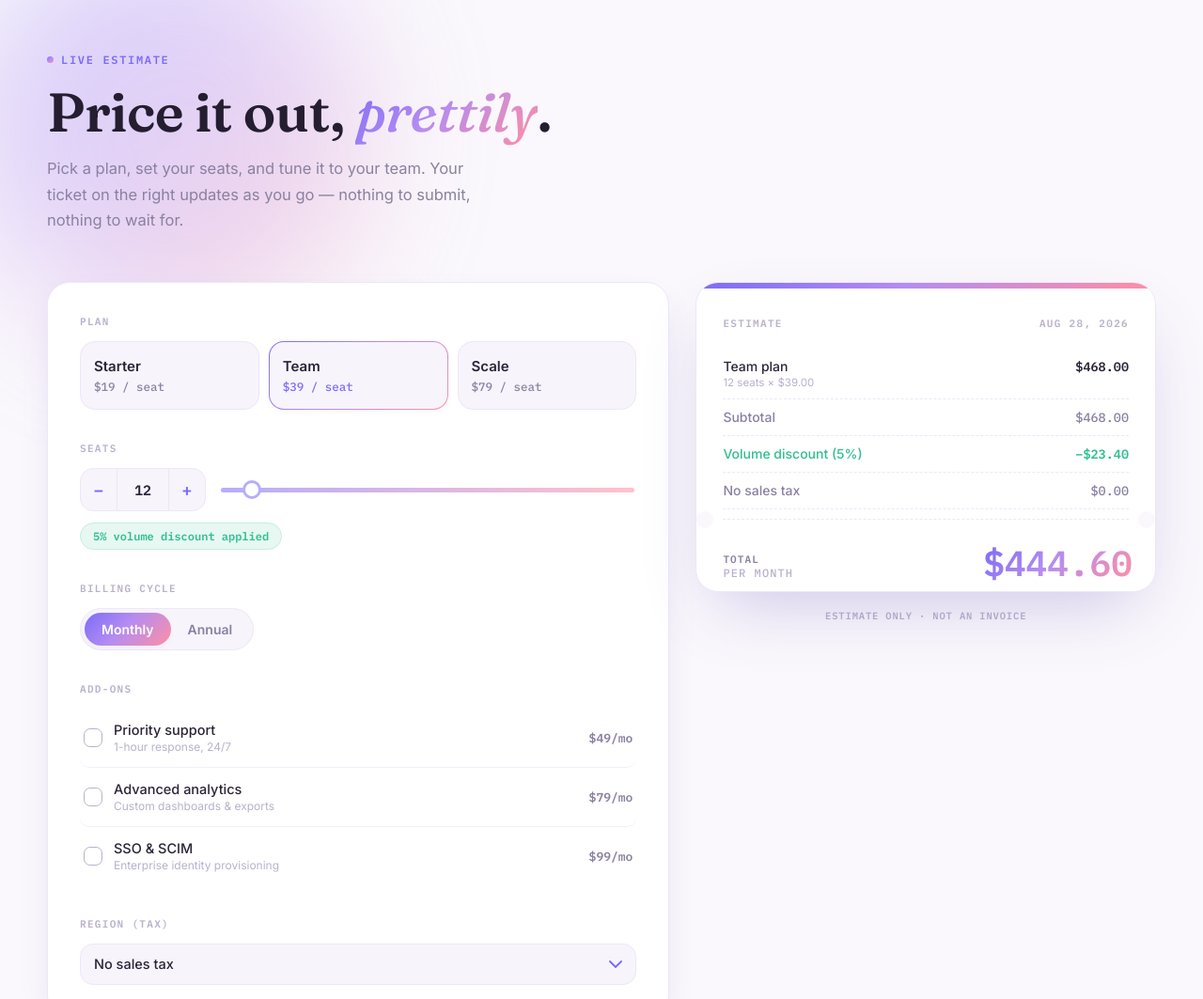
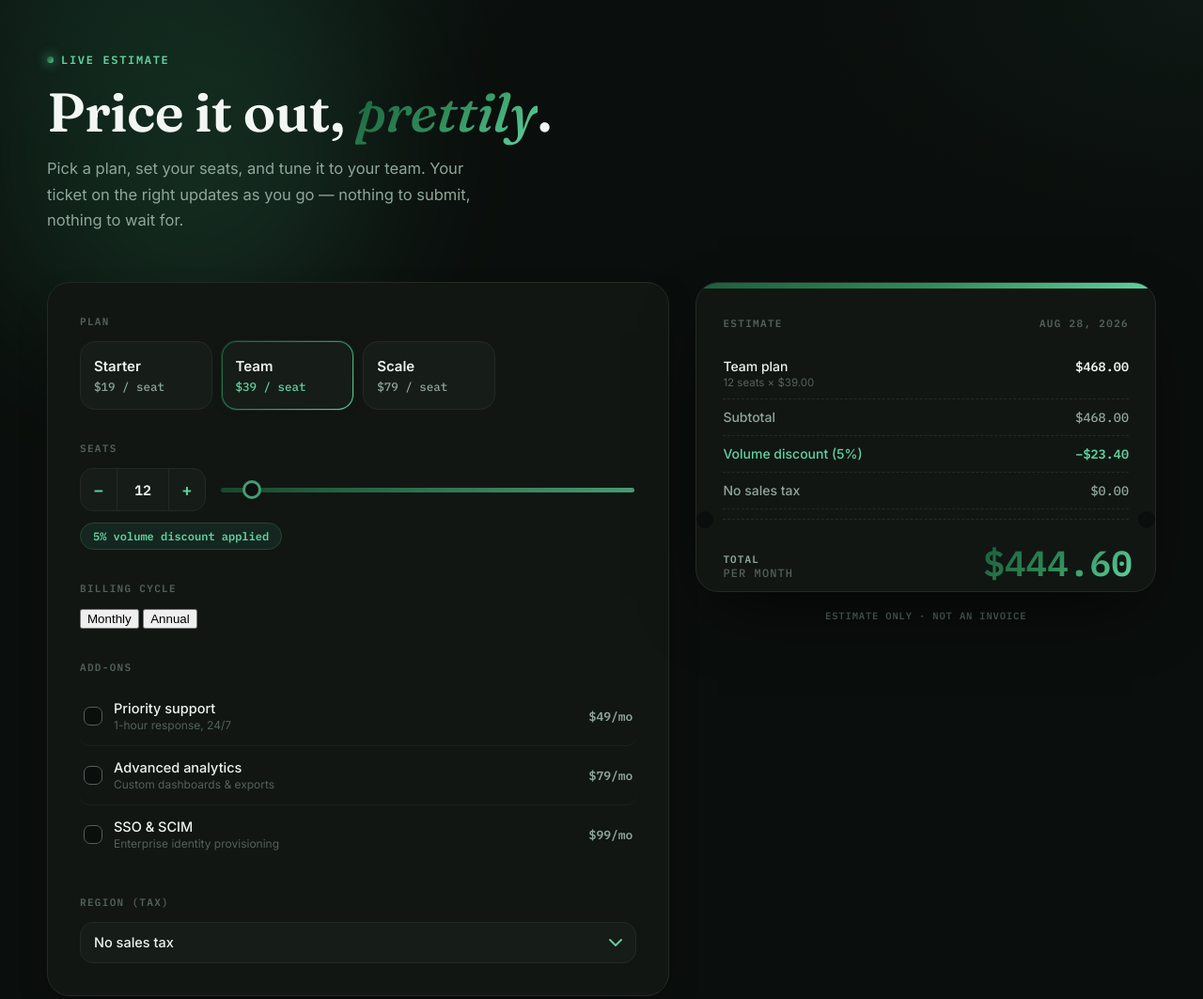
Before and after one commit to MinhaNawaz/Pricing-Calculator, a plain HTML site: page index.html in a window 1280 px wide. Shown: the top 1063 px of the page at 94% size. Drawn offline with Linux system fonts and the light colour scheme.

Commit message:
Update style.css

```diff
--- a/style.css
+++ b/style.css
@@ -1,30 +1,31 @@
 :root{
-  --bg:#FAF8FC;
-  --bg-2:#F3EFFA;
-  --card:#FFFFFF;
-  --card-2:#F7F4FC;
-  --line:#EDE7F7;
-  --line-soft:#F3EEFA;
-  --text:#2B2438;
-  --muted:#8A81A0;
-  --muted-2:#B9B1CC;
-  --violet:#7C6CF6;
-  --violet-soft:#EFEBFE;
-  --coral:#FF8FA3;
-  --coral-soft:#FFEDF1;
-  --mint:#2FBF91;
-  --mint-soft:#E6F8F1;
-  --gradient:linear-gradient(135deg, #7C6CF6 0%, #B48CF2 45%, #FF8FA3 100%);
-  --shadow-sm:0 2px 10px -4px rgba(80,60,140,.10);
-  --shadow-md:0 16px 40px -18px rgba(90,66,180,.28);
-  --shadow-lg:0 30px 70px -24px rgba(90,66,180,.30);
+  --bg:#0A0E0C;
+  --bg-2:#0D1210;
+  --card:#111613;
+  --card-2:#161C18;
+  --line:#232A25;
+  --line-soft:#1B211D;
+  --text:#EDF3EF;
+  --muted:#8FA69B;
+  --muted-2:#526158;
+  --sea:#2E8B57;
+  --sea-light:#5FD3A0;
+  --sea-soft:#152620;
+  --sea-deep:#1B5E3C;
+  --gradient:linear-gradient(135deg, #1B5E3C 0%, #2E8B57 50%, #5FD3A0 100%);
+  --shadow-sm:0 2px 10px -4px rgba(0,0,0,.5);
+  --shadow-md:0 16px 40px -18px rgba(0,0,0,.65);
+  --shadow-lg:0 30px 70px -24px rgba(0,0,0,.75);
 }
 
 *{ box-sizing:border-box; }
 html{ -webkit-font-smoothing:antialiased; }
 body{
   margin:0;
-  background:var(--bg);
+  background:
+    radial-gradient(900px 500px at 10% -10%, #10201A 0%, transparent 55%),
+    radial-gradient(800px 450px at 100% 0%, #0E1814 0%, transparent 55%),
+    var(--bg);
   color:var(--text);
   font-family:'Inter', sans-serif;
   min-height:100vh;
@@ -45,8 +46,8 @@ header{ margin-bottom:52px; position:relative; }
   width:420px; height:420px;
   background:var(--gradient);
   border-radius:50%;
-  filter:blur(70px);
-  opacity:.35;
+  filter:blur(90px);
+  opacity:.22;
   z-index:-1;
   pointer-events:none;
 }
@@ -54,11 +55,12 @@ header{ margin-bottom:52px; position:relative; }
   display:flex; align-items:center; gap:8px;
   font-family:'IBM Plex Mono', monospace;
   font-size:12px; letter-spacing:.14em; text-transform:uppercase;
-  color:var(--violet); font-weight:600; margin-bottom:18px;
+  color:var(--sea-light); font-weight:600; margin-bottom:18px;
 }
 .eyebrow::before{
   content:''; width:7px; height:7px; border-radius:50%;
   background:var(--gradient);
+  box-shadow:0 0 12px 1px rgba(95,211,160,.6);
 }
 h1{
   font-family:'Fraunces', serif;
@@ -68,7 +70,7 @@ h1{
   margin:0 0 16px;
   letter-spacing:-.01em;
   max-width:14ch;
-  color:#241E30;
+  color:#F3F7F4;
 }
 h1 em{
   font-style:italic;
@@ -116,11 +118,14 @@ header p{
 }
 .section-label:not(:first-child){ margin-top:34px; }
 
-/* ---------- Plan tabs ---------- */
+/* ---------- Product tabs ---------- */
 .plans{
   display:grid;
-  grid-template-columns:repeat(3, 1fr);
+  grid-template-columns:repeat(4, 1fr);
   gap:10px;
+}
+@media (max-width:560px){
+  .plans{ grid-template-columns:repeat(2, 1fr); }
 }
 .plan-btn{
   background:var(--card-2);
@@ -133,23 +138,23 @@ header p{
   font-family:inherit;
   transition:border-color .15s ease, background .15s ease, transform .1s ease, box-shadow .15s ease;
 }
-.plan-btn:hover{ border-color:#DCD0F7; transform:translateY(-1px); }
+.plan-btn:hover{ border-color:#2E4438; transform:translateY(-1px); }
 .plan-btn:active{ transform:translateY(0px); }
 .plan-btn.active{
   border-color:transparent;
   background:linear-gradient(var(--card-2), var(--card-2)) padding-box,
              var(--gradient) border-box;
   border:1.5px solid transparent;
-  box-shadow:var(--shadow-sm);
+  box-shadow:0 0 0 1px rgba(95,211,160,.15), var(--shadow-sm);
 }
 .plan-btn .pname{ font-weight:600; font-size:15px; display:block; margin-bottom:4px; }
 .plan-btn .pprice{
   font-family:'IBM Plex Mono', monospace;
   font-size:12.5px; color:var(--muted); font-weight:500;
 }
-.plan-btn.active .pprice{ color:var(--violet); }
+.plan-btn.active .pprice{ color:var(--sea-light); }
 
-/* ---------- Seats ---------- */
+/* ---------- Quantity ---------- */
 .seat-row{
   display:flex; align-items:center; gap:14px;
 }
@@ -164,14 +169,14 @@ header p{
   width:38px; height:44px;
   background:transparent;
   border:none;
-  color:var(--violet);
+  color:var(--sea-light);
   font-size:18px;
   font-weight:600;
   cursor:pointer;
   font-family:'IBM Plex Mono', monospace;
   transition:background .15s ease;
 }
-.stepper button:hover{ background:var(--violet-soft); }
+.stepper button:hover{ background:var(--sea-soft); }
 .stepper input{
   width:56px; height:44px;
   text-align:center;
@@ -184,32 +189,32 @@ header p{
   font-size:15px;
   font-weight:600;
 }
-.stepper input:focus{ outline:none; background:var(--violet-soft); }
+.stepper input:focus{ outline:none; background:var(--sea-soft); }
 
 input[type="range"]{
   flex:1;
   -webkit-appearance:none;
   height:5px;
-  background:linear-gradient(90deg, var(--violet), var(--coral));
+  background:linear-gradient(90deg, var(--sea-deep), var(--sea-light));
   border-radius:3px;
   outline:none;
-  opacity:.55;
+  opacity:.7;
 }
 input[type="range"]::-webkit-slider-thumb{
   -webkit-appearance:none;
   width:20px; height:20px;
   border-radius:50%;
-  background:#fff;
+  background:#0A0E0C;
   cursor:pointer;
-  border:3px solid var(--violet);
+  border:3px solid var(--sea-light);
   box-shadow:var(--shadow-sm);
 }
 input[type="range"]::-moz-range-thumb{
   width:20px; height:20px; border-radius:50%;
-  background:#fff; cursor:pointer;
-  border:3px solid var(--violet); box-shadow:var(--shadow-sm);
+  background:#0A0E0C; cursor:pointer;
+  border:3px solid var(--sea-light); box-shadow:var(--shadow-sm);
 }
-:focus-visible{ outline:2px solid var(--violet); outline-offset:2px; }
+:focus-visible{ outline:2px solid var(--sea-light); outline-offset:2px; }
 
 .volume-badge{
   margin-top:12px;
@@ -217,9 +222,9 @@ input[type="range"]::-moz-range-thumb{
   font-family:'IBM Plex Mono', monospace;
   font-size:12px;
   font-weight:600;
-  color:var(--mint);
-  background:var(--mint-soft);
-  border:1px solid #C7EDDD;
+  color:var(--sea-light);
+  background:var(--sea-soft);
+  border:1px solid #234636;
   padding:6px 13px;
   border-radius:100px;
   opacity:0;
@@ -228,29 +233,7 @@ input[type="range"]::-moz-range-thumb{
 }
 .volume-badge.show{ opacity:1; transform:translateY(0) scale(1); }
 
-/* ---------- Billing toggle ---------- */
-.toggle{
-  display:inline-flex;
-  background:var(--card-2);
-  border:1.5px solid var(--line);
-  border-radius:100px;
-  padding:4px;
-}
-.toggle button{
-  border:none; background:transparent; color:var(--muted);
-  font-family:inherit; font-size:14px; font-weight:600;
-  padding:9px 18px; border-radius:100px; cursor:pointer;
-  transition:background .15s ease, color .15s ease, box-shadow .15s ease;
-}
-.toggle button.active{
-  background:var(--gradient); color:#fff;
-  box-shadow:var(--shadow-sm);
-}
-.toggle-note{
-  margin-left:12px; font-size:12px; font-weight:600; color:var(--mint); font-family:'IBM Plex Mono', monospace;
-}
-
-/* ---------- Addons ---------- */
+/* ---------- Extras ---------- */
 .addon{
   display:flex; align-items:center; justify-content:space-between;
   padding:14px 4px;
@@ -268,7 +251,7 @@ input[type="range"]::-moz-range-thumb{
   display:flex; align-items:center; justify-content:center;
   transition:border-color .15s ease, background .15s ease;
   flex-shrink:0;
-  background:#fff;
+  background:var(--bg);
 }
 .checkbox svg{ opacity:0; transition:opacity .15s ease; width:12px; height:12px; }
 .addon.checked .checkbox{ background:var(--gradient); border-color:transparent; }
@@ -276,7 +259,7 @@ input[type="range"]::-moz-range-thumb{
 .addon-name{ font-size:14.5px; font-weight:500; }
 .addon-desc{ font-size:12px; color:var(--muted-2); margin-top:2px; }
 .addon-price{ font-family:'IBM Plex Mono', monospace; font-size:13px; font-weight:600; color:var(--muted); }
-.addon.checked .addon-price{ color:var(--violet); }
+.addon.checked .addon-price{ color:var(--sea-light); }
 
 /* ---------- Region select ---------- */
 select{
@@ -338,8 +321,8 @@ select{
   color:var(--text);
   white-space:nowrap;
 }
-.r-line.discount .l-amt{ color:var(--mint); }
-.r-line.discount .l-name{ color:var(--mint); }
+.r-line.discount .l-amt{ color:var(--sea-light); }
+.r-line.discount .l-name{ color:var(--sea-light); }
 .r-line.muted .l-name, .r-line.muted .l-amt{ color:var(--muted); font-weight:500; }
 
 /* Ticket tear seam with punched notches */
@@ -383,13 +366,13 @@ select{
 }
 .r-annual{
   margin:6px -28px -6px; padding:14px 28px 20px;
-  background:var(--violet-soft);
+  background:var(--sea-soft);
   display:flex; justify-content:space-between;
-  font-size:12.5px; color:var(--violet);
+  font-size:12.5px; color:var(--sea-light);
   font-family:'IBM Plex Mono', monospace;
   font-weight:500;
 }
-.r-annual b{ color:#241E30; font-weight:700; }
+.r-annual b{ color:var(--text); font-weight:700; }
 
 .r-foot{
   text-align:center;
```
